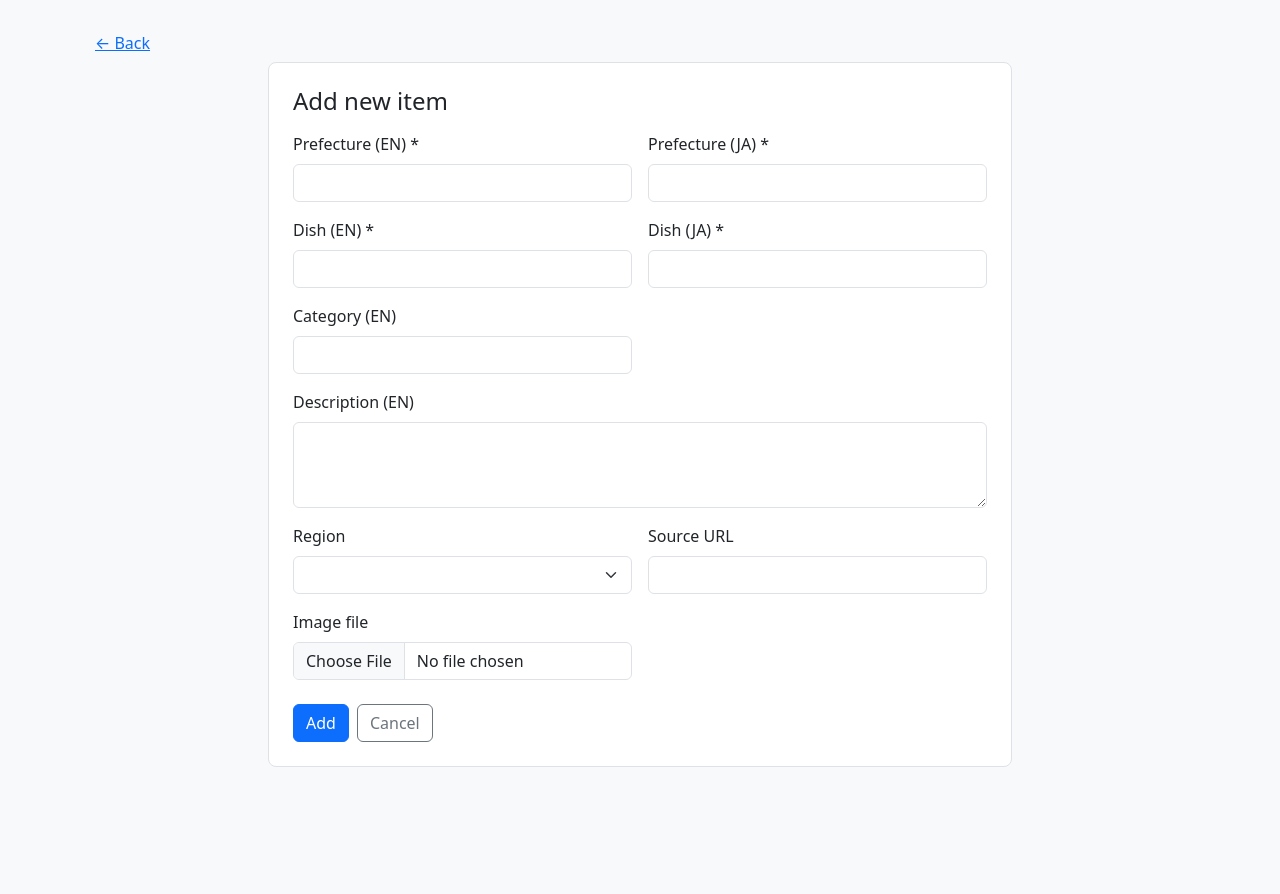
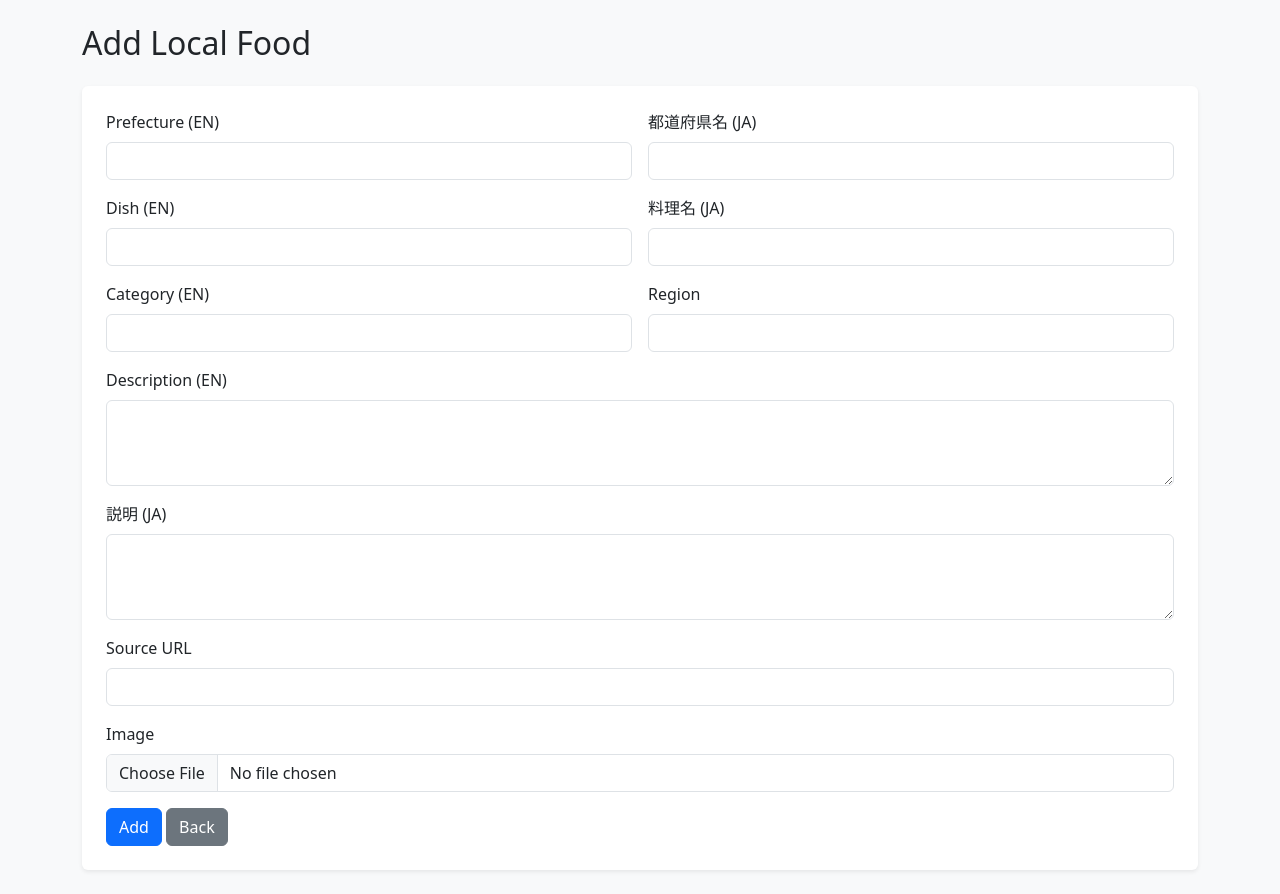
Before and after one commit to Zitatori/Japanese-Local-Food, a Flask app: page /add in a window 1280 px wide. Before the commit the page ends 767 px from the top, so only its background shows below. Run offline with Flask 3, Linux system fonts and the light colour scheme.

Commit message:
Add Japanese description column to CSV and update HTML for language toggle

```diff
--- a/templates/add.html
+++ b/templates/add.html
@@ -1,19 +1,72 @@
-<!doctype html><html lang="en"><head><meta charset="utf-8"><meta name="viewport" content="width=device-width, initial-scale=1">
-<title>Add</title><link href="https://cdn.jsdelivr.net/npm/bootstrap@5.3.3/dist/css/bootstrap.min.css" rel="stylesheet"></head>
-<body class="bg-light"><div class="container py-4">
-<a href="/" class="btn btn-link">&larr; Back</a>
-<div class="col-lg-8 mx-auto p-4 bg-white border rounded-3"><h4 class="mb-3">Add new item</h4>
-<form method="post" enctype="multipart/form-data"><div class="row g-3">
-<div class="col-md-6"><label class="form-label">Prefecture (EN) *</label><input name="prefecture_en" class="form-control" required></div>
-<div class="col-md-6"><label class="form-label">Prefecture (JA) *</label><input name="prefecture_ja" class="form-control" required></div>
-<div class="col-md-6"><label class="form-label">Dish (EN) *</label><input name="dish_en" class="form-control" required></div>
-<div class="col-md-6"><label class="form-label">Dish (JA) *</label><input name="dish_ja" class="form-control" required></div>
-<div class="col-md-6"><label class="form-label">Category (EN)</label><input name="category_en" class="form-control"></div>
-<div class="col-12"><label class="form-label">Description (EN)</label><textarea name="description_en" rows="3" class="form-control"></textarea></div>
-<div class="col-md-6"><label class="form-label">Region</label><select name="region" class="form-select">
-<option value=""></option><option>Hokkaido</option><option>Tohoku</option><option>Kanto</option><option>Chubu</option><option>Kinki</option><option>Chugoku</option><option>Shikoku</option><option>Kyushu</option><option>Okinawa</option>
-</select></div>
-<div class="col-md-6"><label class="form-label">Source URL</label><input name="source" class="form-control"></div>
-<div class="col-md-6"><label class="form-label">Image file</label><input type="file" name="image" accept="image/*" class="form-control"></div>
-</div><div class="mt-4 d-flex gap-2"><button class="btn btn-primary">Add</button><a href="/" class="btn btn-outline-secondary">Cancel</a></div>
-</form></div></div></body></html>
+<!doctype html>
+<html lang="en">
+<head>
+  <meta charset="utf-8">
+  <title>Add Local Food</title>
+  <link href="https://cdn.jsdelivr.net/npm/bootstrap@5.3.3/dist/css/bootstrap.min.css" rel="stylesheet">
+</head>
+<body class="bg-light">
+<div class="container py-4">
+  <h2 class="mb-4">Add Local Food</h2>
+
+  <form action="{{ url_for('add') }}" method="post" enctype="multipart/form-data" class="bg-white p-4 rounded shadow-sm">
+    <div class="row g-3">
+      <!-- Prefecture -->
+      <div class="col-md-6">
+        <label class="form-label">Prefecture (EN)</label>
+        <input type="text" name="prefecture_en" class="form-control" required>
+      </div>
+      <div class="col-md-6">
+        <label class="form-label">都道府県名 (JA)</label>
+        <input type="text" name="prefecture_ja" class="form-control" required>
+      </div>
+
+      <!-- Dish -->
+      <div class="col-md-6">
+        <label class="form-label">Dish (EN)</label>
+        <input type="text" name="dish_en" class="form-control" required>
+      </div>
+      <div class="col-md-6">
+        <label class="form-label">料理名 (JA)</label>
+        <input type="text" name="dish_ja" class="form-control" required>
+      </div>
+
+      <!-- Category -->
+      <div class="col-md-6">
+        <label class="form-label">Category (EN)</label>
+        <input type="text" name="category_en" class="form-control">
+      </div>
+      <div class="col-md-6">
+        <label class="form-label">Region</label>
+        <input type="text" name="region" class="form-control">
+      </div>
+
+      <!-- Description -->
+      <div class="col-12">
+        <label class="form-label">Description (EN)</label>
+        <textarea name="description_en" class="form-control" rows="3"></textarea>
+      </div>
+      <div class="col-12">
+        <label class="form-label">説明 (JA)</label>
+        <textarea name="description_ja" class="form-control" rows="3"></textarea>
+      </div>
+
+      <!-- Source -->
+      <div class="col-12">
+        <label class="form-label">Source URL</label>
+        <input type="url" name="source" class="form-control">
+      </div>
+
+      <!-- Image -->
+      <div class="col-12">
+        <label class="form-label">Image</label>
+        <input type="file" name="image" class="form-control">
+      </div>
+    </div>
+
+    <button type="submit" class="btn btn-primary mt-3">Add</button>
+    <a href="{{ url_for('index') }}" class="btn btn-secondary mt-3">Back</a>
+  </form>
+</div>
+</body>
+</html>
```
Also changed, not shown: data/gourmet.csv (+23 -20 lines), templates/index.html (+39 -8 lines), static/uploads/Izumo_Soba_Shimane_shimane_20_1.jpg (added), static/uploads/Jabu_Tottori_tottori_21_2.jpg (added), static/uploads/Kaki_no_Dotenabe_Hiroshima_hiroshima_4_1.jpg (added).
